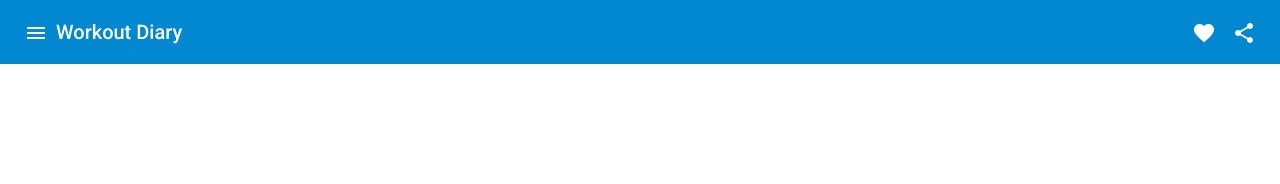
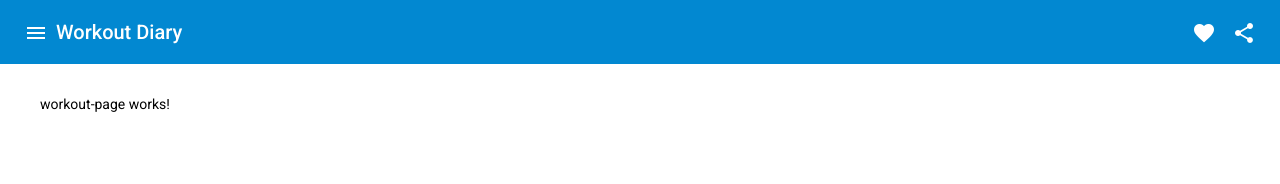
Before and after one commit to rvcl3n/WorkoutDiary, an Angular app in the folder WorkoutDiaryFrontEnd/: page /workout in a window 1280 px wide. Before the commit this address led to /. Shown: the top 184 px of the page. Built offline with nearby package versions, Linux system fonts and the light colour scheme.

Commit message:
Added a new workout-page component

```diff
--- a/WorkoutDiaryFrontEnd/src/app/app-routing.module.ts
+++ b/WorkoutDiaryFrontEnd/src/app/app-routing.module.ts
@@ -2,10 +2,12 @@ import { NgModule } from '@angular/core';
 import { Routes, RouterModule } from '@angular/router';
 import { HomeComponent } from './home/home.component';
 import { WorkoutListComponent } from './workout/workout-list/workout-list.component';
+import { WorkoutPageComponent } from './workout/workout-page/workout-page.component';
 
 const routes: Routes = [
   { path: 'home', component: HomeComponent},
-  { path: 'workoutlist', component: WorkoutListComponent} //I guess this approach doesn't support lazy loading
+  { path: 'workoutlist', component: WorkoutListComponent}, //I guess this approach doesn't support lazy loading
+  { path: 'workout', component: WorkoutPageComponent}
 ];
 
 @NgModule({
--- /dev/null
+++ b/WorkoutDiaryFrontEnd/src/app/workout/workout-page/workout-page.component.html
@@ -0,0 +1 @@
+<p>workout-page works!</p>
--- /dev/null
+++ b/WorkoutDiaryFrontEnd/src/app/workout/workout-page/workout-page.component.ts
@@ -0,0 +1,15 @@
+import { Component, OnInit } from '@angular/core';
+
+@Component({
+  selector: 'app-workout-page',
+  templateUrl: './workout-page.component.html',
+  styleUrls: ['./workout-page.component.scss']
+})
+export class WorkoutPageComponent implements OnInit {
+
+  constructor() { }
+
+  ngOnInit(): void {
+  }
+
+}
--- a/WorkoutDiaryFrontEnd/src/app/workout/workout.module.ts
+++ b/WorkoutDiaryFrontEnd/src/app/workout/workout.module.ts
@@ -4,11 +4,15 @@ import { WorkoutListComponent } from './workout-list/workout-list.component';
 import { WorkoutCardComponent } from './workout-card/workout-card.component';
 
 import {MatCardModule} from '@angular/material/card';
+import { WorkoutPageComponent } from './workout-page/workout-page.component';
 
 
 
 @NgModule({
-  declarations: [WorkoutListComponent, WorkoutCardComponent],
+  declarations: [
+    WorkoutListComponent,
+    WorkoutCardComponent,
+    WorkoutPageComponent],
   imports: [
     CommonModule,
     MatCardModule
```
Also changed, not shown: WorkoutDiaryFrontEnd/src/app/workout/workout-page/workout-page.component.scss (added).
